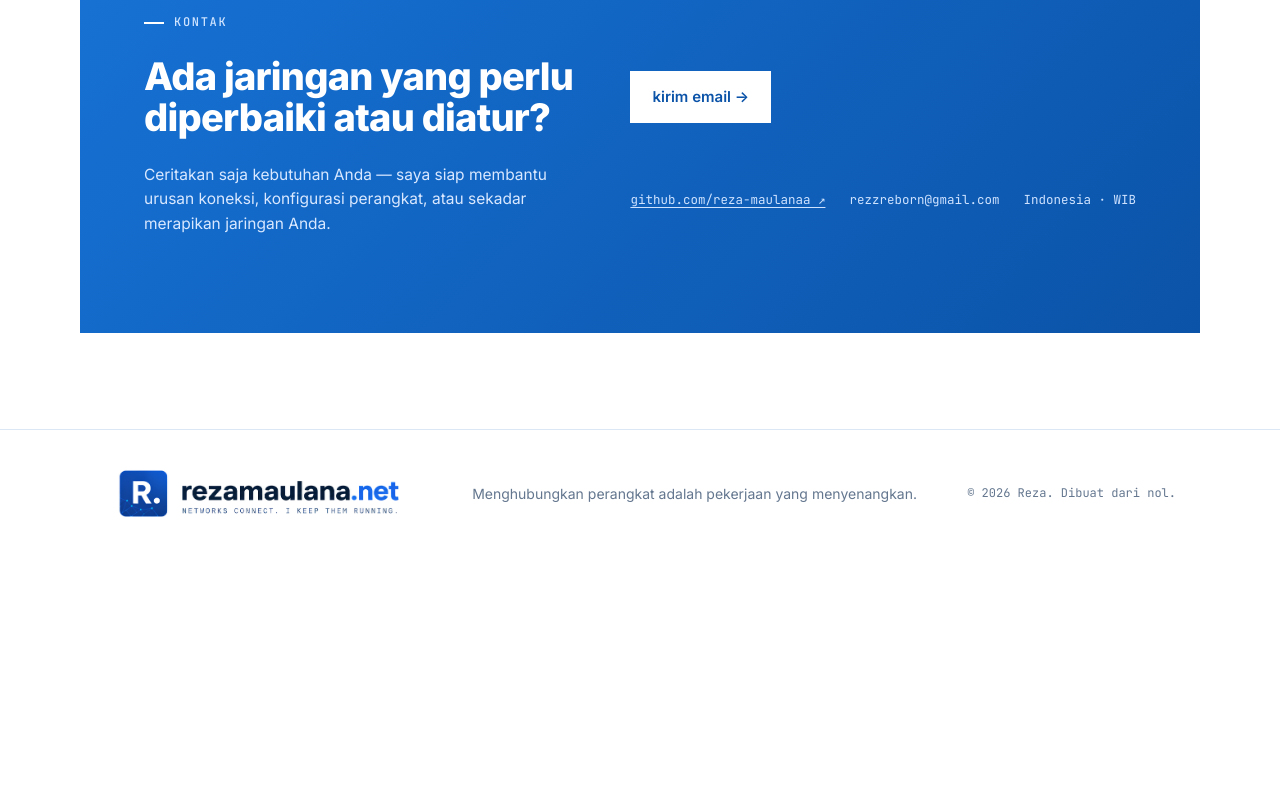
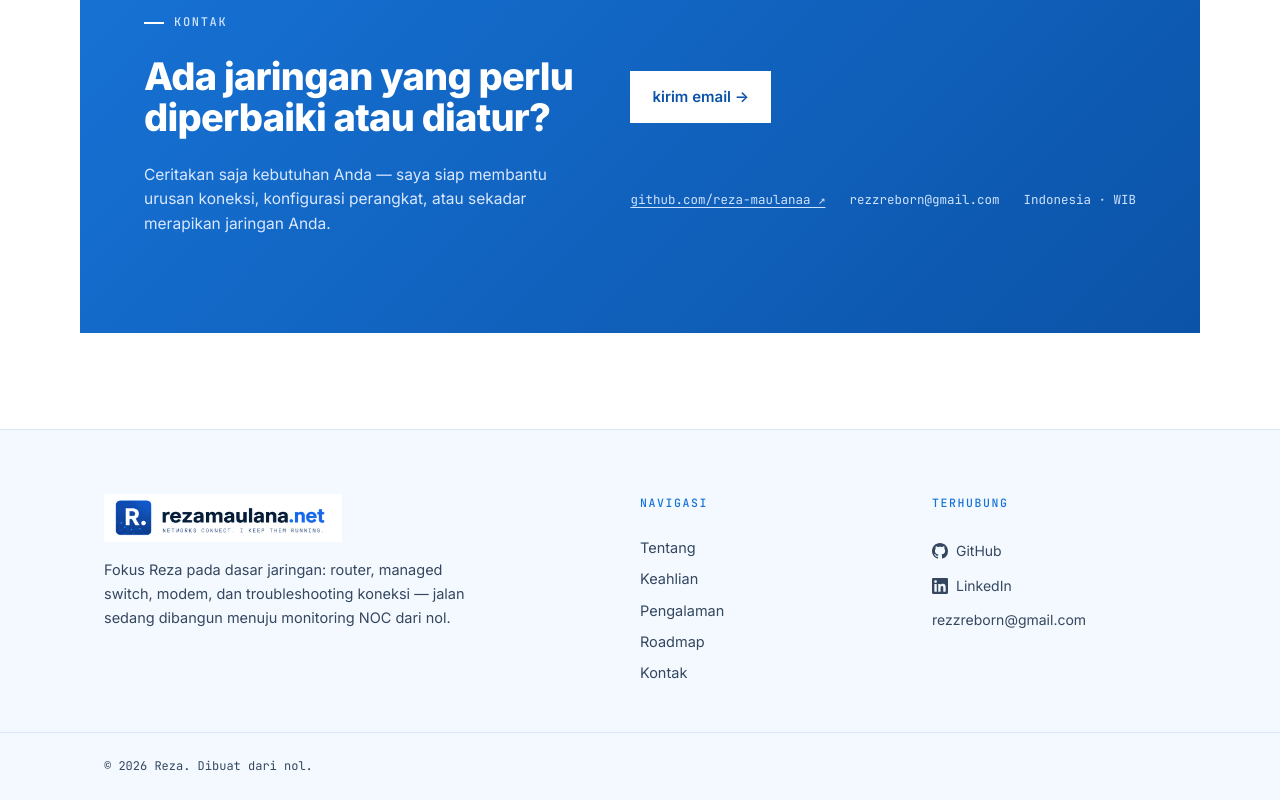
Before and after one commit to reza-maulanaa/network, a React (Vite) app: page / in a window 1280 px wide. Shown: the part 3215-4015 px from the top of the page. Before the commit the page ends 3773 px from the top, so only its background shows below. Built offline with nearby package versions, Linux system fonts and the light colour scheme.

Commit message:
add footer

```diff
--- a/src/App.css
+++ b/src/App.css
@@ -570,27 +570,91 @@
 /* ---------------------------------- footer */
 .site-footer {
   border-top: var(--hairline);
-  background: var(--color-paper);
+  background: var(--color-paper-2);
 }
 
-.footer-inner {
-  display: flex;
-  align-items: center;
-  justify-content: space-between;
-  gap: var(--space-4);
-  flex-wrap: wrap;
-  padding-block: var(--space-6);
+.footer-grid {
+  display: grid;
+  grid-template-columns: minmax(0, 2fr) minmax(0, 1fr) minmax(0, 1fr);
+  gap: var(--space-7);
+  padding-block: var(--space-8) var(--space-7);
 }
 
-.footer-line {
+.footer-brand .brand {
+  margin-bottom: var(--space-4);
+}
+
+.footer-brand .brand-logo {
+  height: 48px;
+}
+
+.footer-desc {
+  font-size: 14.5px;
+  line-height: 1.65;
+  color: var(--color-text);
+  max-width: 42ch;
+}
+
+.footer-head {
+  font-family: var(--font-mono);
+  font-size: 11.5px;
+  font-weight: 500;
+  letter-spacing: 0.14em;
+  text-transform: uppercase;
+  color: var(--color-accent);
+  margin-bottom: var(--space-4);
+}
+
+.footer-nav {
+  display: grid;
+  gap: var(--space-2);
+  align-content: start;
+}
+
+.footer-nav a {
+  font-size: 14.5px;
+  color: var(--color-text);
+  text-decoration: none;
+}
+
+.footer-nav a:hover {
+  color: var(--color-accent-ink);
+}
+
+.footer-links {
+  font-style: normal;
+  display: grid;
+  gap: var(--space-3);
+  align-content: start;
+}
+
+.footer-links a {
+  display: inline-flex;
+  align-items: center;
+  gap: var(--space-2);
   font-size: 14px;
-  color: var(--color-muted);
+  color: var(--color-text);
+  text-decoration: none;
+  width: fit-content;
+}
+
+.footer-links a:hover {
+  color: var(--color-accent-ink);
+}
+
+.footer-links svg {
+  flex-shrink: 0;
+}
+
+.footer-bottom {
+  border-top: var(--hairline);
 }
 
 .footer-copy {
   font-family: var(--font-mono);
   font-size: 12px;
-  color: var(--color-muted);
+  color: var(--color-text);
+  padding-block: var(--space-5);
 }
 
 /* ---------------------------------- responsive */
@@ -675,9 +739,10 @@
     padding: var(--space-8) var(--space-5);
   }
 
-  .footer-inner {
-    justify-content: center;
-    text-align: center;
+  .footer-grid {
+    grid-template-columns: 1fr;
+    gap: var(--space-6);
+    padding-block: var(--space-7) var(--space-6);
   }
 }
 
--- a/src/App.jsx
+++ b/src/App.jsx
@@ -75,6 +75,18 @@ const EQUIPMENT = [
     note: 'memperluas koneksi tanpa kabel seluruh ruangan',
   },
 ]
+
+const GitHubIcon = () => (
+  <svg viewBox="0 0 16 16" width="16" height="16" fill="currentColor" aria-hidden="true">
+    <path d="M8 0C3.58 0 0 3.58 0 8c0 3.54 2.29 6.53 5.47 7.59.4.07.55-.17.55-.38 0-.19-.01-.82-.01-1.49-2.01.37-2.53-.49-2.69-.94-.09-.23-.48-.94-.82-1.13-.28-.15-.68-.52-.01-.53.63-.01 1.08.58 1.23.82.72 1.21 1.87.87 2.33.66.07-.52.28-.87.51-1.07-1.78-.2-3.64-.89-3.64-3.95 0-.87.31-1.59.82-2.15-.08-.2-.36-1.02.08-2.12 0 0 .67-.21 2.2.82.64-.18 1.32-.27 2-.27s1.36.09 2 .27c1.53-1.04 2.2-.82 2.2-.82.44 1.1.16 1.92.08 2.12.51.56.82 1.27.82 2.15 0 3.07-1.87 3.75-3.65 3.95.29.25.54.73.54 1.48 0 1.07-.01 1.93-.01 2.2 0 .21.15.46.55.38A8.01 8.01 0 0 0 16 8c0-4.42-3.58-8-8-8z" />
+  </svg>
+)
+
+const LinkedInIcon = () => (
+  <svg viewBox="0 0 24 24" width="16" height="16" fill="currentColor" aria-hidden="true">
+    <path d="M20.447 20.452h-3.554v-5.569c0-1.328-.027-3.037-1.852-3.037-1.853 0-2.136 1.445-2.136 2.939v5.667H9.351V9h3.414v1.561h.046c.477-.9 1.637-1.85 3.37-1.85 3.601 0 4.267 2.37 4.267 5.455v6.286zM5.337 7.433a2.062 2.062 0 1 1 0-4.124 2.062 2.062 0 0 1 0 4.124zM7.119 20.452H3.555V9h3.564v11.452zM22.225 0H1.771C.792 0 0 .774 0 1.729v20.542C0 23.227.792 24 1.771 24h20.451C23.2 24 24 23.227 24 22.271V1.729C24 .774 23.2 0 22.225 0z" />
+  </svg>
+)
 
 const NET_NODES = [
   { x: 40, y: 30, s: 14 },
@@ -403,12 +415,53 @@ function App() {
       )}
 
       <footer className="site-footer">
-        <div className="container footer-inner">
-          <a href="#top" className="brand">
-            <img src="/header.png" alt="Logo Reza" className="brand-logo" />
-          </a>
-          <p className="footer-line">Menghubungkan perangkat adalah pekerjaan yang menyenangkan.</p>
-          <span className="footer-copy">© {new Date().getFullYear()} Reza. Dibuat dari nol.</span>
+        <div className="container footer-grid">
+          <div className="footer-brand">
+            <a href="#top" className="brand" aria-label="Reza — kembali ke atas">
+              <img src="/header.png" alt="Logo Reza" className="brand-logo" />
+            </a>
+            <p className="footer-desc">
+              Fokus Reza pada dasar jaringan: router, managed switch, modem, dan
+              troubleshooting koneksi — jalan sedang dibangun menuju monitoring
+              NOC dari nol.
+            </p>
+          </div>
+
+          <nav className="footer-nav" aria-label="Footer">
+            <p className="footer-head">Navigasi</p>
+            {NAV_LINKS.map((l) => (
+              <a key={l.href} href={l.href}>
+                {l.label}
+              </a>
+            ))}
+          </nav>
+
+          <address className="footer-links">
+            <p className="footer-head">Terhubung</p>
+            <a
+              href="https://github.com/reza-maulanaa"
+              target="_blank"
+              rel="noopener noreferrer"
+            >
+              <GitHubIcon />
+              GitHub
+            </a>
+            <a
+              href="https://www.linkedin.com/in/reza-maulana-38932240a/"
+              target="_blank"
+              rel="noopener noreferrer"
+            >
+              <LinkedInIcon />
+              LinkedIn
+            </a>
+            <a href="mailto:rezzreborn@gmail.com">rezzreborn@gmail.com</a>
+          </address>
+        </div>
+
+        <div className="footer-bottom">
+          <div className="container footer-copy">
+            © {new Date().getFullYear()} Reza. Dibuat dari nol.
+          </div>
         </div>
       </footer>
     </div>
```
